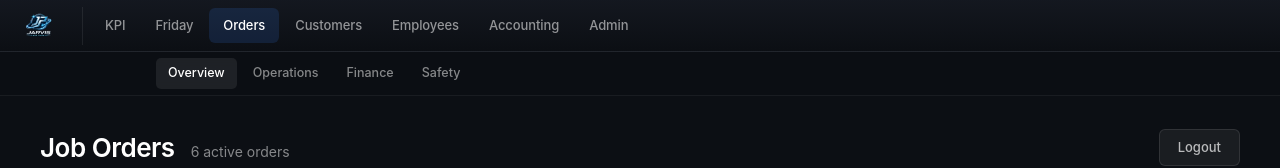
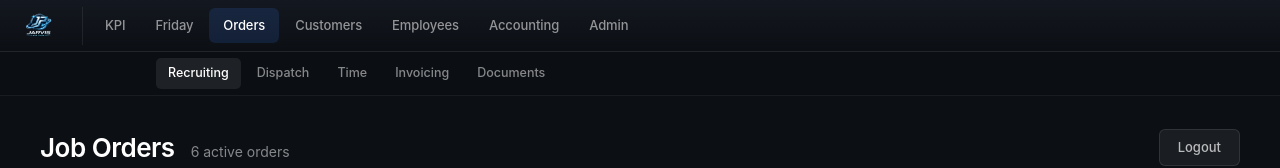
Before and after one commit to raush73/jarvis, a Next.js app in the folder 03_frontend/: page /orders in a window 1280 px wide. Shown: the top 168 px of the page. Built offline with nearby package versions, Linux system fonts and the light colour scheme.

Commit message:
FRONTEND: wire ModuleTabs routing (hash tabs clickable)

```diff
--- a/03_frontend/components/ModuleTabs.tsx
+++ b/03_frontend/components/ModuleTabs.tsx
@@ -1,4 +1,7 @@
 "use client";
+
+import { useRouter, usePathname } from "next/navigation";
+import { useEffect, useState } from "react";
 
 // Tab definitions per domain
 const MODULE_TABS: Record<string, { key: string; label: string }[]> = {
@@ -40,12 +43,41 @@ const MODULE_TABS: Record<string, { key: string; label: string }[]> = {
   ],
 };
 
-// Mocked current domain and active tab for UI demonstration
-const MOCKED_CURRENT_DOMAIN = "kpi";
-const MOCKED_ACTIVE_TAB = "overview";
+const VALID_DOMAINS = Object.keys(MODULE_TABS);
+const DEFAULT_DOMAIN = "kpi";
 
 export default function ModuleTabs() {
-  const tabs = MODULE_TABS[MOCKED_CURRENT_DOMAIN] || [];
+  const router = useRouter();
+  const pathname = usePathname();
+  const [hash, setHash] = useState("");
+
+  // Derive current domain from the first URL path segment
+  const segments = pathname.split("/").filter(Boolean);
+  const firstSegment = segments[0] || "";
+  const currentDomain = VALID_DOMAINS.includes(firstSegment)
+    ? firstSegment
+    : DEFAULT_DOMAIN;
+
+  const tabs = MODULE_TABS[currentDomain] || [];
+
+  // Listen for hash changes
+  useEffect(() => {
+    const updateHash = () => {
+      setHash(window.location.hash.replace("#", ""));
+    };
+
+    updateHash();
+    window.addEventListener("hashchange", updateHash);
+    return () => window.removeEventListener("hashchange", updateHash);
+  }, []);
+
+  // Derive active tab from hash, default to first tab
+  const activeTab =
+    hash && tabs.some((t) => t.key === hash) ? hash : tabs[0]?.key || "";
+
+  const handleTabClick = (tabKey: string) => {
+    router.push(`/${currentDomain}#${tabKey}`);
+  };
 
   if (tabs.length === 0) return null;
 
@@ -56,9 +88,10 @@ export default function ModuleTabs() {
           <button
             key={tab.key}
             className={`module-tab-item ${
-              tab.key === MOCKED_ACTIVE_TAB ? "active" : ""
+              tab.key === activeTab ? "active" : ""
             }`}
             type="button"
+            onClick={() => handleTabClick(tab.key)}
           >
             {tab.label}
           </button>
```
